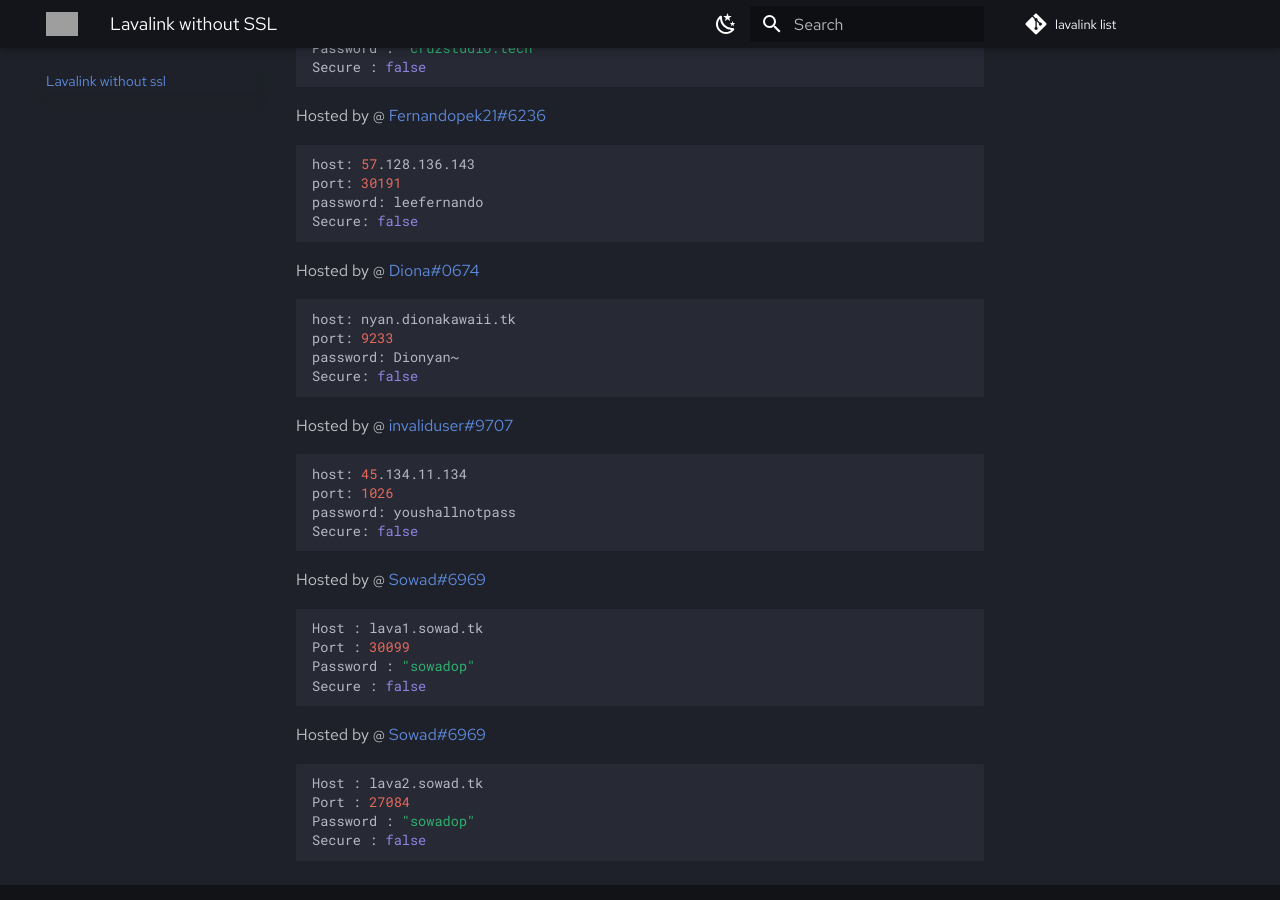
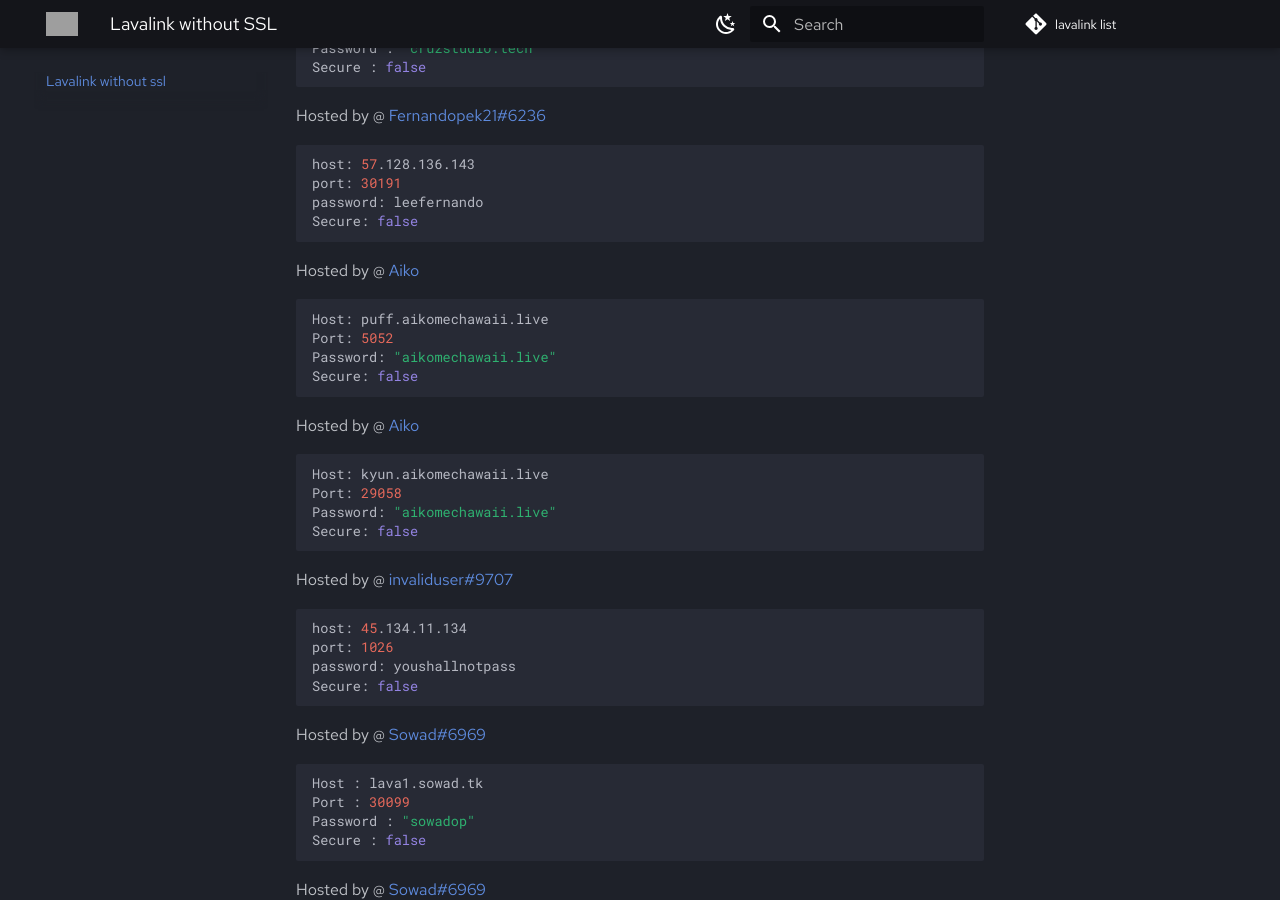
Before and after one commit to DarrenOfficial/lavalink-list, an MkDocs documentation site: the page built from docs/NoSSL/lavalink-without-ssl.md, in a window 1280 px wide and 900 px high, scrolled down 1718 px. Built offline with MkDocs 1.6.1 and Material for MkDocs 9.7.7, drawn with Linux system fonts in a browser that asks for light colours; comment, search, counter and statistics services are not loaded; grey boxes are pictures that could not be loaded.

Commit message:
Update lavalink-without-ssl.md

````diff
--- a/docs/NoSSL/lavalink-without-ssl.md
+++ b/docs/NoSSL/lavalink-without-ssl.md
@@ -93,13 +93,22 @@ password: leefernando
 Secure: false
 ```
 
-Hosted by @ [Diona#0674](https://dionabot.tk)
+Hosted by @ [Aiko](https://aikomechawaii.live)
 ```bash
-host: nyan.dionakawaii.tk
-port: 9233
-password: Dionyan~
+Host: puff.aikomechawaii.live
+Port: 5052
+Password: "aikomechawaii.live"
 Secure: false
 ```
+
+Hosted by @ [Aiko](https://aikomechawaii.live)
+```bash
+Host: kyun.aikomechawaii.live
+Port: 29058
+Password: "aikomechawaii.live"
+Secure: false
+```
+
 Hosted by @ [invaliduser#9707](https://discord.gg/mTp8suHPaR)
 ```bash
 host: 45.134.11.134
````
